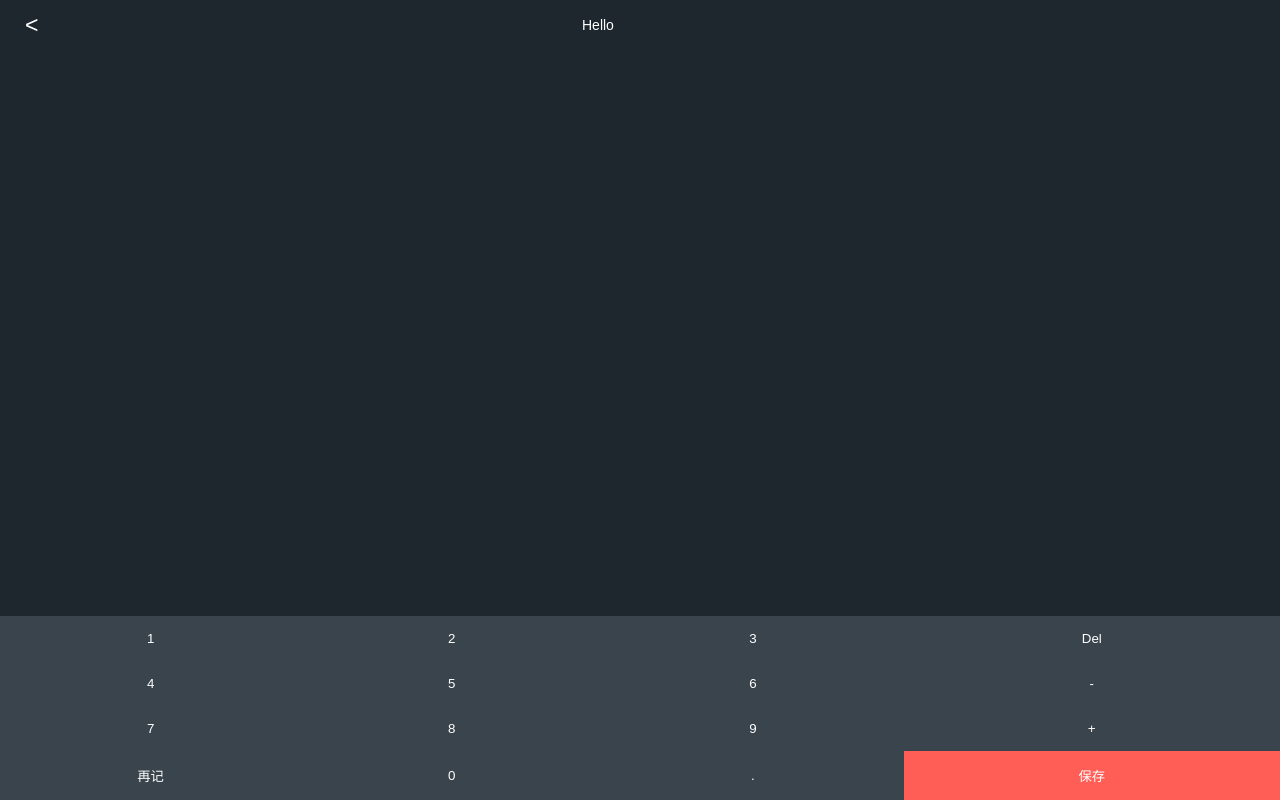
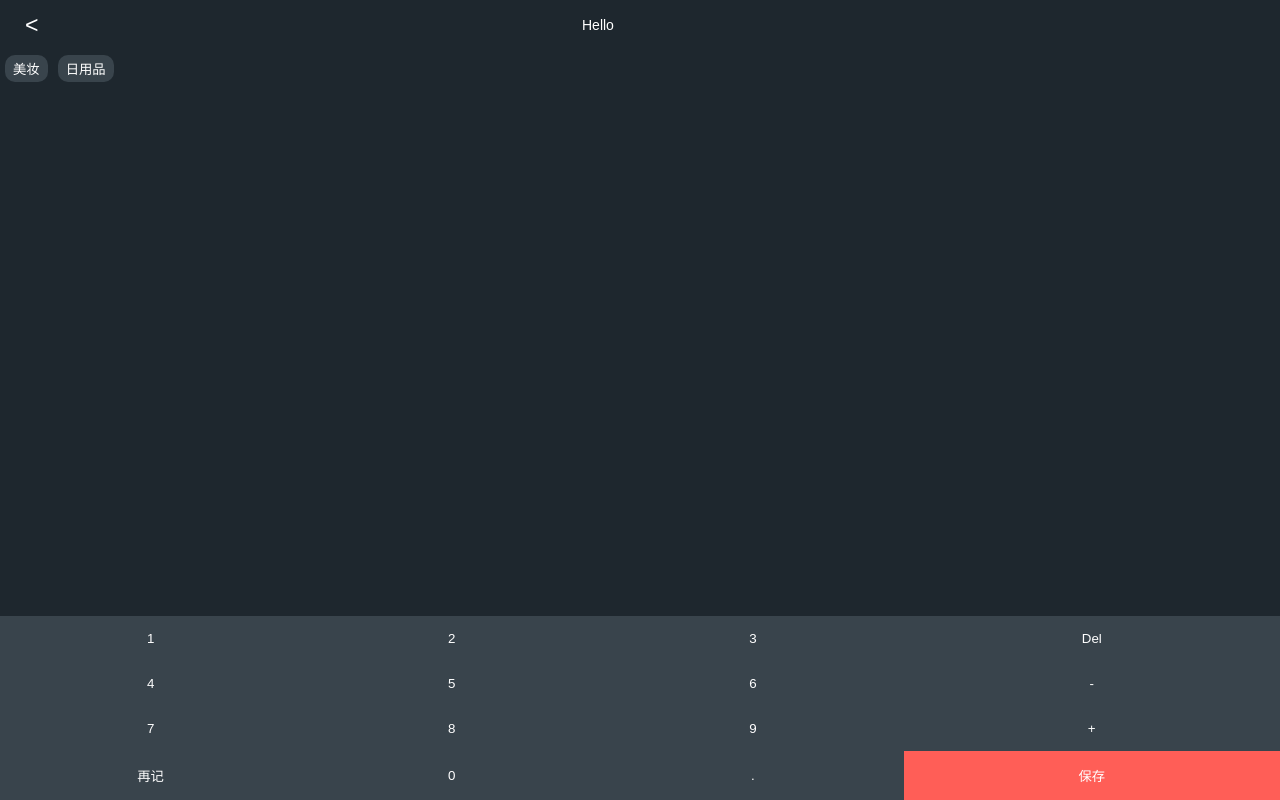
Before and after one commit to xsephiroth/ohmybalance, a React (Create React App) app: page /#/add in a window 1280 px wide. Built offline with nearby package versions, Linux system fonts and the light colour scheme; no server answers; what @cloudbase/js-sdk would draw is missing.

Commit message:
CategoryBtn

```diff
--- /dev/null
+++ b/src/components/CategoryBtn.js
@@ -0,0 +1,24 @@
+import React from "react";
+import styled, { css } from "styled-components";
+
+const Button = styled.button`
+  border: none;
+  outline: none;
+  -webkit-tap-highlight-color: transparent;
+  padding: 4px 8px;
+  border-radius: 10px;
+  margin: 5px;
+  background-color: ${({ theme }) => theme.backgroundColor.secondary};
+  color: ${({ theme }) => theme.color.primary};
+
+  ${css`
+    ${({ active, theme }) =>
+      active && `border: 1px solid ${theme.color.secondary}`}
+  `}
+`;
+
+const CategoryBtn = ({ children, ...restProps }) => {
+  return <Button {...restProps}>{children}</Button>;
+};
+
+export default CategoryBtn;
--- a/src/components/index.js
+++ b/src/components/index.js
@@ -4,3 +4,4 @@
 export { default as FloatButton } from "./FloatButton";
 export { default as NavigationBar } from "./NavigationBar";
 export { default as AmountInput } from "./AmountInput";
+export { default as CategoryBtn } from "./CategoryBtn";
--- a/src/pages/Edit.js
+++ b/src/pages/Edit.js
@@ -1,5 +1,8 @@
 import React from "react";
-import { Layout, NavigationBar, AmountInput } from "../components";
+import styled from "styled-components";
+import { Layout, NavigationBar, CategoryBtn, AmountInput } from "../components";
+
+const Categories = styled.div``;
 
 const Edit = () => {
   return (
@@ -8,6 +11,10 @@
         start={<NavigationBar.Back />}
         center={<NavigationBar.Center>Hello</NavigationBar.Center>}
       />
+      <Categories>
+        <CategoryBtn>美妆</CategoryBtn>
+        <CategoryBtn>日用品</CategoryBtn>
+      </Categories>
       <AmountInput />
     </Layout>
   );
```
